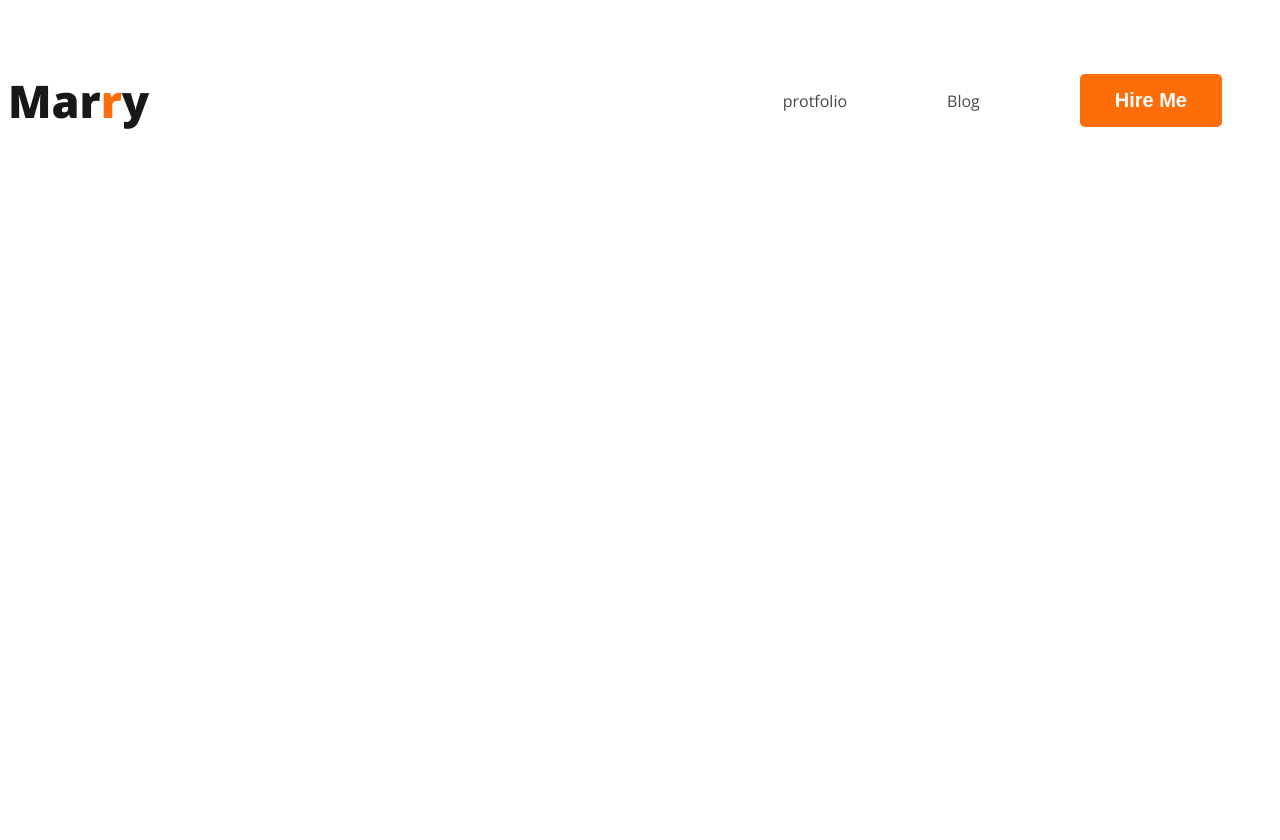
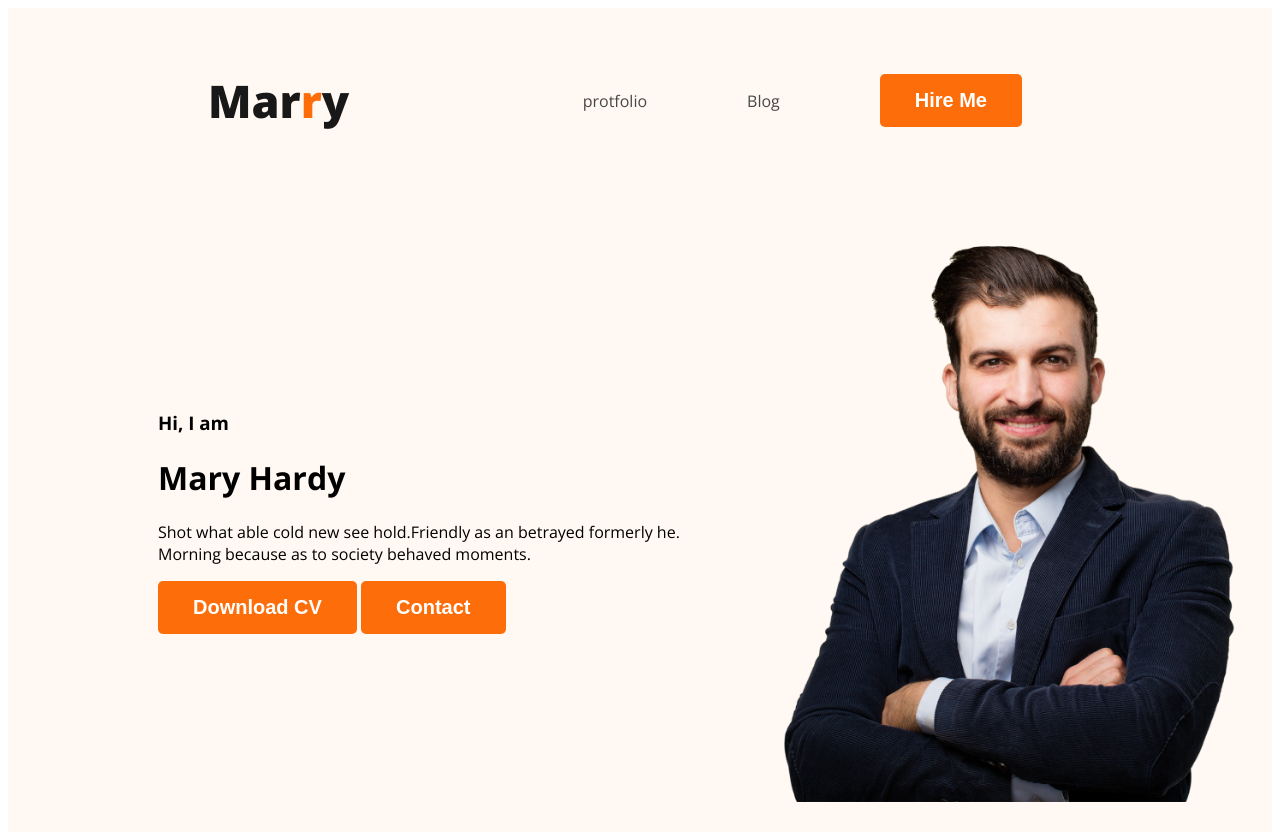
Before and after one commit to Habib126/My-webdeveloper-profulio, a plain HTML site: page index.html in a window 1280 px wide. Before the commit the page ends 800 px from the top, so only its background shows below. Drawn offline with nearby package versions, Linux system fonts and the light colour scheme.

Commit message:
add my banner contant

```diff
--- a/Styles/Protfolio.css
+++ b/Styles/Protfolio.css
@@ -24,6 +24,7 @@ nav {
     display: flex;
     justify-content: space-between;
     align-items: center;
+    margin: 0 200px;
 
 }
 
@@ -43,3 +44,19 @@ nav li {
     margin: 50px;
     color: #474747;
 }
+
+/* header styles */
+.had {
+    background-color: #FFF8F3;
+    ;
+}
+
+.banner {
+    padding: 30px 30px 30px 150px;
+    display: flex;
+    align-items: center;
+}
+
+.banner .profile-pic {
+    width: 500px;
+}
--- a/index.html
+++ b/index.html
@@ -14,7 +14,7 @@
 </head>
 
 <body>
-    <header>
+    <header class="had">
         <nav>
             <h3 class="nav-styles">Mar<span class="primary-color">r</span>y</h3>
             <ul>
@@ -24,6 +24,23 @@
             </ul>
         </nav>
 
+        <div class="banner">
+
+            <div class="banner-contant">
+                <h3 class="banner-greting">Hi, I am</h3>
+                <h1 class="banner-title">Mary Hardy</h1>
+                <p>
+                    Shot what able cold new see hold.Friendly as an betrayed formerly he. Morning because as to society
+                    behaved moments.
+                </p>
+                <button class="primary-btn">Download CV</button>
+                <button class="primary-btn">Contact</button>
+
+            </div>
+
+            <img class="profile-pic" src="images/hardy.png" alt="">
+
+        </div>
     </header>
 
     <main>
```
